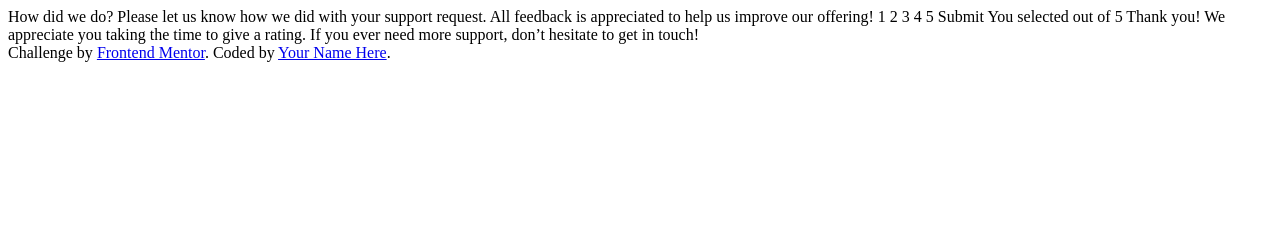
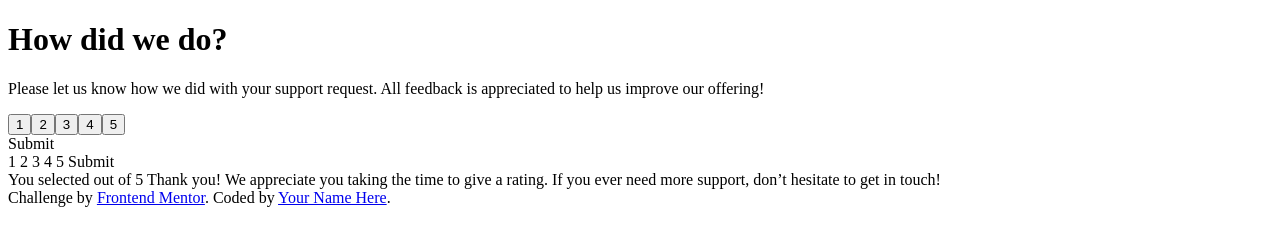
Before and after one commit to kale-Dev1/Interactive-rating-component, a plain HTML site: page interactive-rating-component-main/index.html in a window 1280 px wide. Drawn offline with Linux system fonts and the light colour scheme.

Commit message:
Add sematic tags to elements

```diff
--- a/interactive-rating-component-main/index.html
+++ b/interactive-rating-component-main/index.html
@@ -21,14 +21,27 @@
   </head>
   <body>
     <!-- Rating state start -->
+<main>
+  <div class="container">
+    <h1>How did we do?</h1><p>
+       Please let us know how we did with your support request. All
+      feedback is appreciated to help us improve our offering!
+    </p>
 
-    How did we do? Please let us know how we did with your support request. All
-    feedback is appreciated to help us improve our offering! 1 2 3 4 5 Submit
+    <div>
+      <button>1</button><button>2</button><button>3</button><button>4</button><button>5</button>
+    </div>
+    <div>Submit</div>
+  </div>
+</main>
+    1 2 3 4 5 Submit
 
     <!-- Rating state end -->
 
     <!-- Thank you state start -->
+<div class="thank-you">
 
+</div>
     You selected
     <!-- Add rating here -->
     out of 5 Thank you! We appreciate you taking the time to give a rating. If
```
